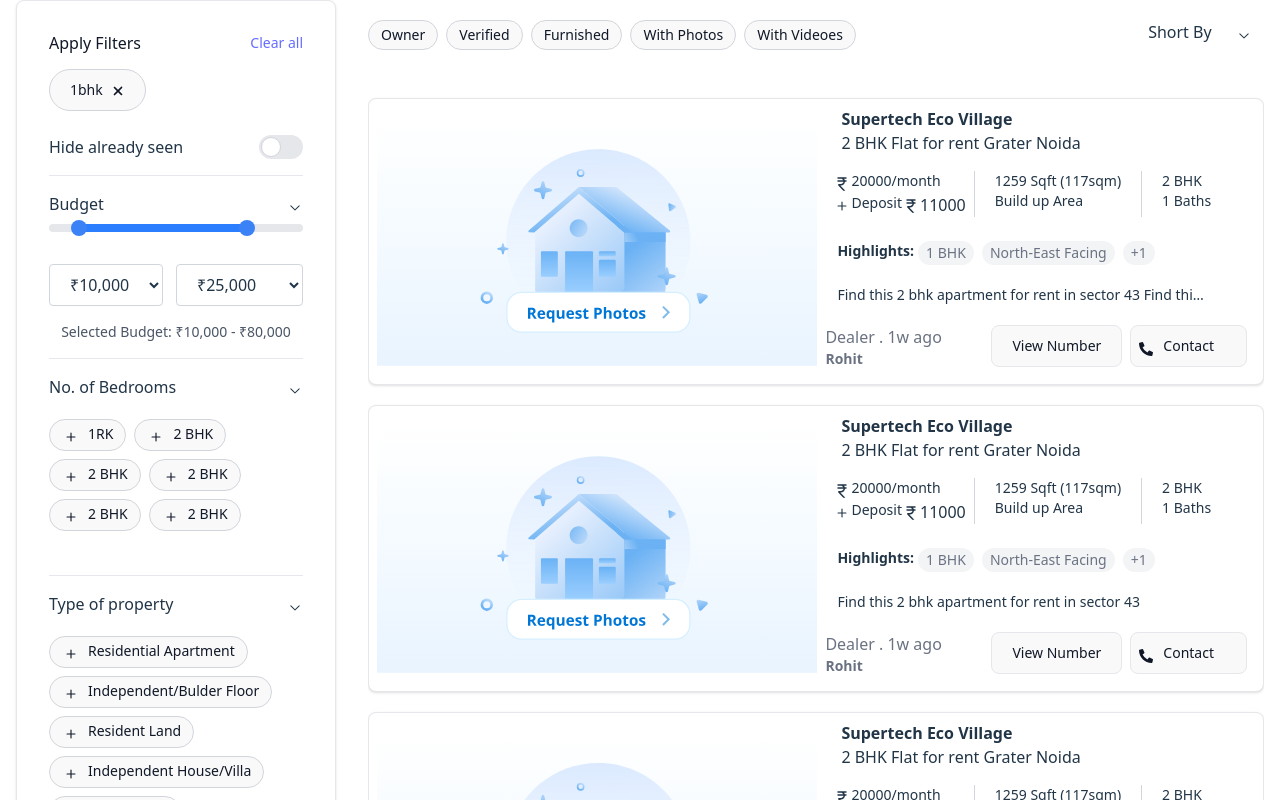
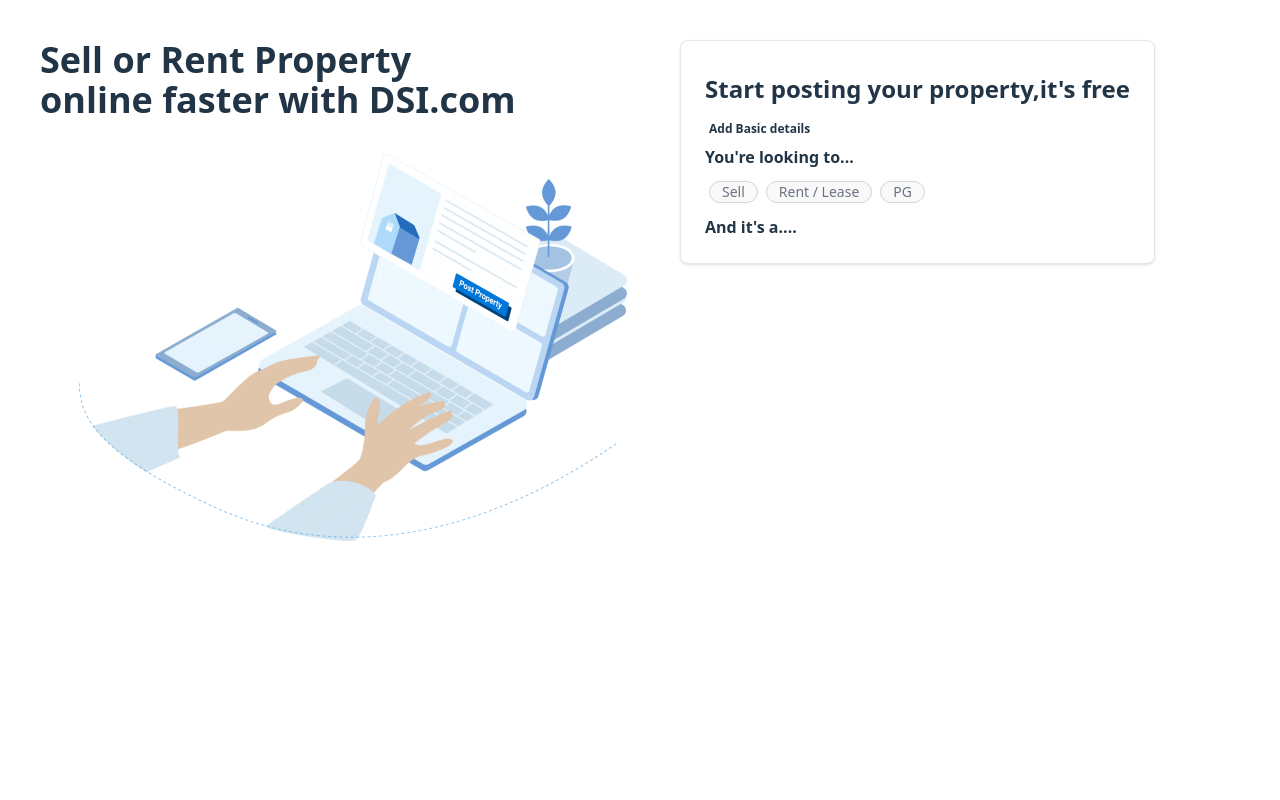
Before and after one commit to procoder102/frontend, a React (Vite) app: page / in a window 1280 px wide. Shown: the top 800 px of the page. Built offline with nearby package versions, Linux system fonts and the light colour scheme.

Commit message:
Working on Post property

```diff
--- a/src/App.jsx
+++ b/src/App.jsx
@@ -1,11 +1,13 @@
 
+import { Postproperty } from './component/Postproperty'
 import { Property } from './component/Property'
 
 function App() {
 
   return (
     <>
-      <Property />
+      {/* <Property /> */}
+      <Postproperty />
 
     </>
   )
--- a/src/component/Ownerdetails.jsx
+++ b/src/component/Ownerdetails.jsx
@@ -23,7 +23,7 @@
             }
           }}
         >
-          <div id="modal-overlay" className="flex items-end sm:h-screen justify-center text-center sm:block sm:p-0 bg-gray-500 bg-opacity-75">
+          <div id="modal-overlay" className="flex flex-col lg-flex-row webkitHeightFillAvailable items-end sm:h-screen justify-center text-center sm:block sm:p-0 bg-gray-500 bg-opacity-75">
             {/* This span helps center the modal */}
             <p className='font-bold text-white'>You are requesting to view advertiser details.</p>
             {/* <span className="hidden sm:inline-block sm:align-middle sm:h-screen" aria-hidden="true">&#8203;</span> */}
--- /dev/null
+++ b/src/component/Postproperty.jsx
@@ -0,0 +1,70 @@
+import React from 'react';
+import postPropery from '../Images/Desktop_Animation_compress.gif'
+
+export const Postproperty = () => {
+    const lokingButton = [
+        {title:'Sell', name:'sell'},
+        {title:'Rent / Lease', name:'rent'},
+        {title:'PG',name:'pg'}
+    ]
+
+    const pg = [
+        {title:'Flat/Apartment',name:'flatApartment'},
+        {title:'Independent/Builder Floor',name:'independentBuilder'},
+        {title:'Independent House / Villa',name:'independentHouse'},
+        {title:'1 RK/Studio Apartment',name:'rkStudio'},
+        {title:'Serviced Aparment',name:'servicedAparment'}
+    ]
+
+    const rentLease = [
+        {title:'Flat/Apartment',name:'flatApartment'},
+        {title:'Independent/Builder Floor',name:'independentBuilder'},
+        {title:'Independent House / Villa',name:'independentHouse'},
+        {title:'1 RK/Studio Apartment',name:'rkStudio'},
+        {title:'Serviced Aparment',name:'servicedAparment'},
+        {title:'farmhouse',name:'farmhouse'},
+        {title:'other',name:'other'}
+    ]
+
+    const sell = [
+        {title:'Flat/Apartment',name:'flatApartment'},
+        {title:'Independent/Builder Floor',name:'independentBuilder'},
+        {title:'Independent House / Villa',name:'independentHouse'},
+        {title:'1 RK/Studio Apartment',name:'rkStudio'},
+        {title:'Plot/Land',name:'plotLand'},
+        {title:'Serviced Aparment',name:'servicedAparment'},
+        {title:'farmhouse',name:'farmhouse'},
+        {title:'other',name:'other'}
+    ]
+
+
+    function lookButton(e){
+        console.log(e.currentTarget.name);
+    }
+  return (
+   <>
+    <section className='m-10'>
+        <div className='flex'>
+            <div className='w-[50vw]'>
+                <h3 className='text-4xl font-bold'>Sell or Rent Property<br /> online faster with DSI.com</h3>
+                <img src={postPropery}  alt='...' />
+            </div>
+            <div>
+                <div className=" p-6 bg-white border border-gray-200 rounded-lg shadow-sm dark:bg-gray-800 dark:border-gray-700">
+                    <h3 className='text-2xl font-semibold py-2'>Start posting your property,it's free</h3>
+                    <h3 className='text-xs font-semibold py-2 px-1'>Add Basic details</h3>
+                    <h4 className='font-semibold'>You're looking to...</h4>
+                    <div className='flex my-3'>
+                        {lokingButton.map((item,index) =>{return(
+                    <button key={index} name={item.name} className='bg-gray-700 border border-gray-300 font-normal text-gray-500  cursor-pointer px-3 rounded-full text-sm mx-1' onClick={lookButton}>{item.title}</button>
+                        )})}
+                    </div>
+                    <h4 className='font-semibold'>And it's a....</h4>
+
+                </div>
+            </div>
+        </div>
+    </section>
+   </>
+  )
+}
--- a/src/component/PropertiesData.jsx
+++ b/src/component/PropertiesData.jsx
@@ -32,17 +32,17 @@
         <div className=''>
             {propertyData.map((item, index) => {
                 return (
-                    <div key={index} className="flex w-full  bg-white border border-gray-200 rounded-lg shadow-sm sm:p-2 dark:bg-gray-800 dark:border-gray-700 mt-5">
+                    <div key={index} className="flex w-full flex-col lg:flex-row  bg-white border border-gray-200 rounded-lg shadow-sm sm:p-2 dark:bg-gray-800 dark:border-gray-700 mt-5">
                         <div className=''>
                             {item.images.map((item, index) => {
                                 return (
                                     <div key={index}>
-                                        <img className='h-[21vw]' src={item.src} alt='' />
+                                        <img className='webkitFillAvailable lg:w-[36vw]  h-auto lg:h-[21vw]' src={item.src} alt='' />
                                     </div>
                                 )
                             })}
                         </div>
-                        <div className='w-[37vw] '>
+                        <div className='md:webkitFillAvailable lg:w-[36vw] '>
                             <div className="px-6">
                                 <h5 className='text-base font-bold' >{item.title}</h5>
                                 <h6 className='text-base font-samibold'>{item.bedroom} Flat for rent {item.location}</h6>
--- a/src/component/Property.jsx
+++ b/src/component/Property.jsx
@@ -129,10 +129,24 @@
     {name:'With Videoes'}
   ]
 
+  const MobilepropertyFileterButton = [
+    {name:'Budget'},
+    {name:'No of Bedrooms'},
+    {name:'Property Types'},
+    {name:'Availabe for'},
+    {name:'Posted by'},
+    {name:'furnishing status'},
+    {name:'Owner'},
+    {name:'Verified'},
+    {name:'Furnished'},
+    {name:'With Photos'},
+    {name:'With Videoes'}
+  ]
+
   return (
     <section>
-      <div className='flex justify-around'>
-        <div className='w-[25vw]'>
+      <div className='flex justify-around flex-col-reverse lg:flex-row'>
+        <div className='w-[25vw] size-fit lg:flex'>
         <div className="w-full max-w-md p-4 bg-white border border-gray-200 rounded-lg shadow-sm sm:p-8 dark:bg-gray-800 dark:border-gray-700">
             <div className="flex items-center justify-between mb-4">
               <h5 className=" font-samibold leading-none text-gray-900 dark:text-white">Apply Filters</h5>
@@ -293,10 +307,15 @@
           </div>
 
         </div>
-        <div className='w-[70vw]'>
+        <div className='w-full lg:w-[70vw]'>
           <div className='flex justify-between my-5'>
-            <div>
-              <Propertyfilterbutton propertyFilterButtonname={propertyFilterButton} />
+            <div className='overscroll-none overflow-auto'>
+              <div className="hidden lg:block  lg:relative">
+              <Propertyfilterbutton   propertyFilterButtonname={propertyFilterButton} />
+              </div>
+              <div className='static lg:hidden'>
+              <Propertyfilterbutton   propertyFilterButtonname={MobilepropertyFileterButton} />
+              </div>
             </div>
             <div>
               <div className='flex w-[10vw] justify-around'>
--- a/src/index.css
+++ b/src/index.css
@@ -68,7 +68,12 @@
   line-height: 1.1;
 }
 
-
+.webkitFillAvailable{
+  width: -webkit-fill-available;
+}
+.webkitHeightFillAvailable{
+  height: -webkit-fill-available;
+}
 
 @media (prefers-color-scheme: light) {
   :root {
```
Also changed, not shown: src/Images/Desktop_Animation_compress.gif (added).
